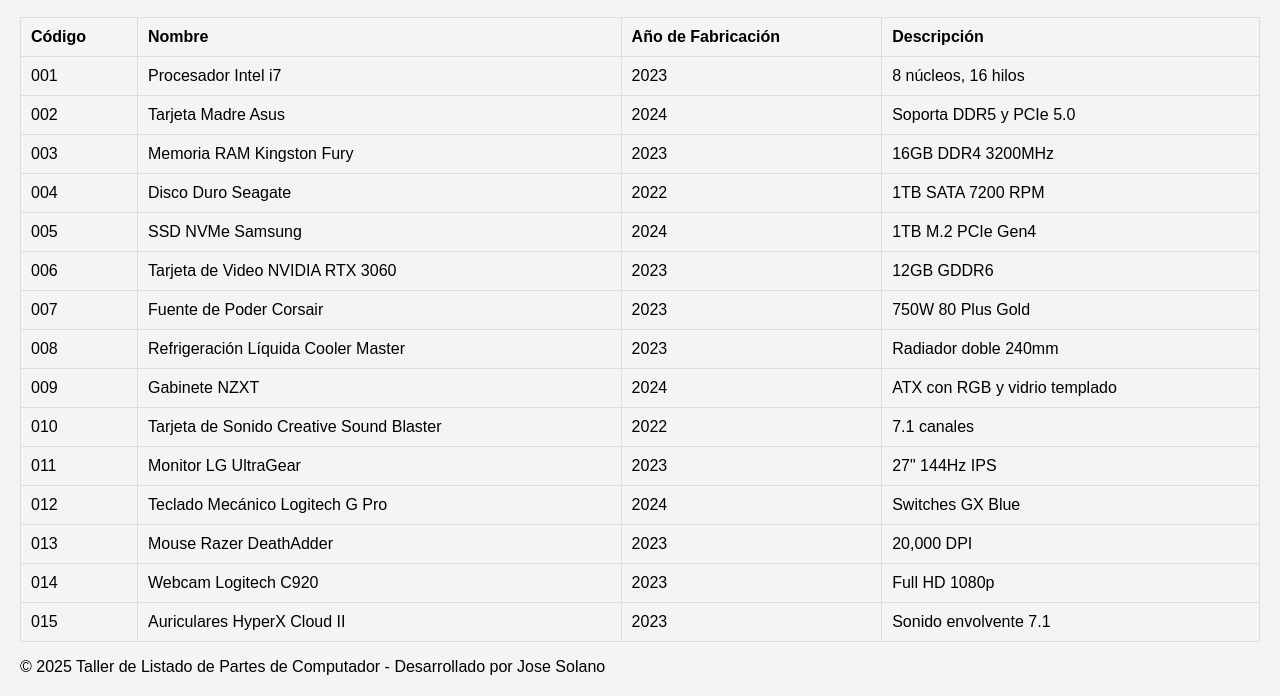
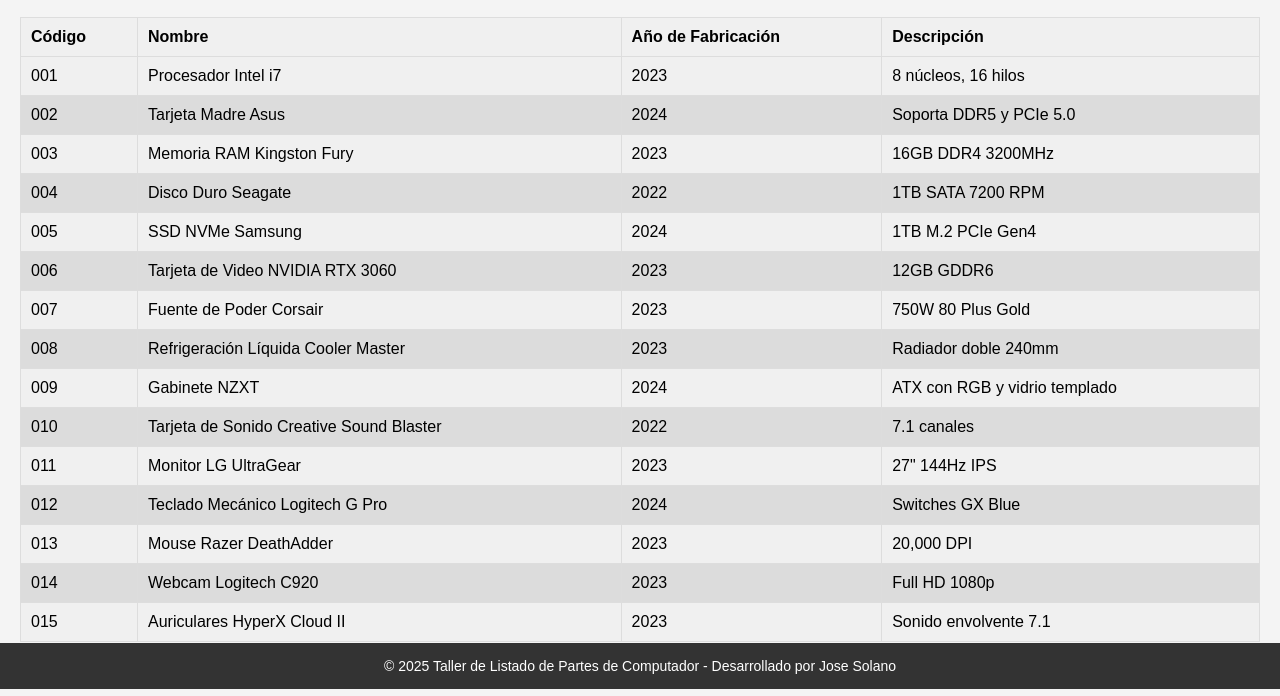
Before and after one commit to Josesolano258/Taller-Productos-PC, a plain HTML site: page index.html in a window 1280 px wide. Shown: the part 111-807 px from the top of the page. Drawn offline with Linux system fonts and the light colour scheme.

Commit message:
Agregamos css al html

```diff
--- a/style/style.css
+++ b/style/style.css
@@ -25,3 +25,32 @@ th, td {
     text-align: left;
     border: 1px solid #ddd;
 }
+
+/* Fila impar - gris claro */
+tr:nth-child(odd) {
+    background-color: #f0f0f0;
+}
+
+/* Fila par - gris oscuro */
+tr:nth-child(even) {
+    background-color: #dcdcdc;
+}
+
+/* Efecto al pasar el mouse */
+tr:hover {
+    background-color: #000;
+    color: #fff;
+    cursor: pointer;
+}
+
+footer {
+    background-color: #333;
+    color: #fff;
+    text-align: center;
+    padding: 1px 0;
+    position: fixed;
+    width: 100%;
+    bottom: 0;
+    left: 0;
+    font-size: 14px;
+}
```
